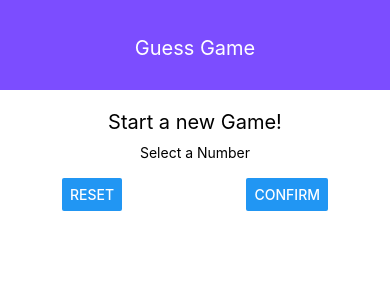
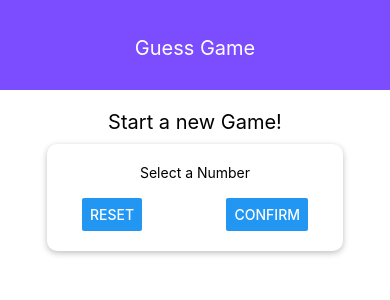
Before and after one commit to Shikhar15606/GuessGameRN, a React Native app: screen / in a window 390 px wide. Shown: the top 300 px of the page. Built offline with nearby package versions, Linux system fonts and the light colour scheme.

Commit message:
Elevation BorderRadius

```diff
--- a/screens/StartGameScreen.js
+++ b/screens/StartGameScreen.js
@@ -15,7 +15,20 @@ const StartGameScreen = () => {
         inputContainer: {
             width: 300,
             maxWidth: "80%",
-            alignItems: "center"
+            alignItems: "center",
+            // only for ios
+            shadowColor: 'black',
+            shadowOffset: {
+                width: 0,
+                height: 2
+            },
+            shadowRadius: 6,
+            shadowOpacity: 0.26,
+            // till here
+            elevation: 5, //for android
+            backgroundColor: 'white',
+            padding: 20,
+            borderRadius: 10
         },
         buttonContainer: {
             flexDirection: 'row',
```
